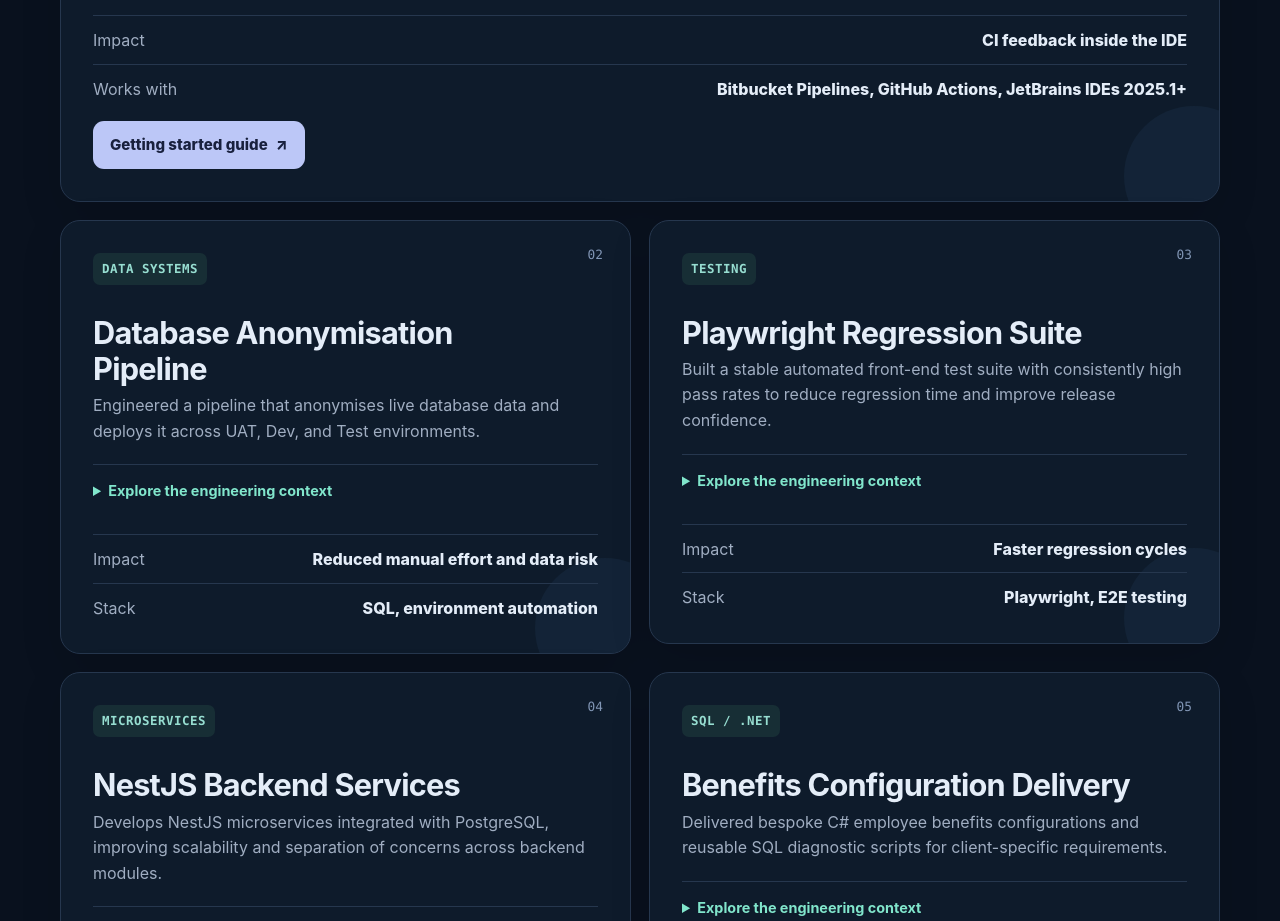
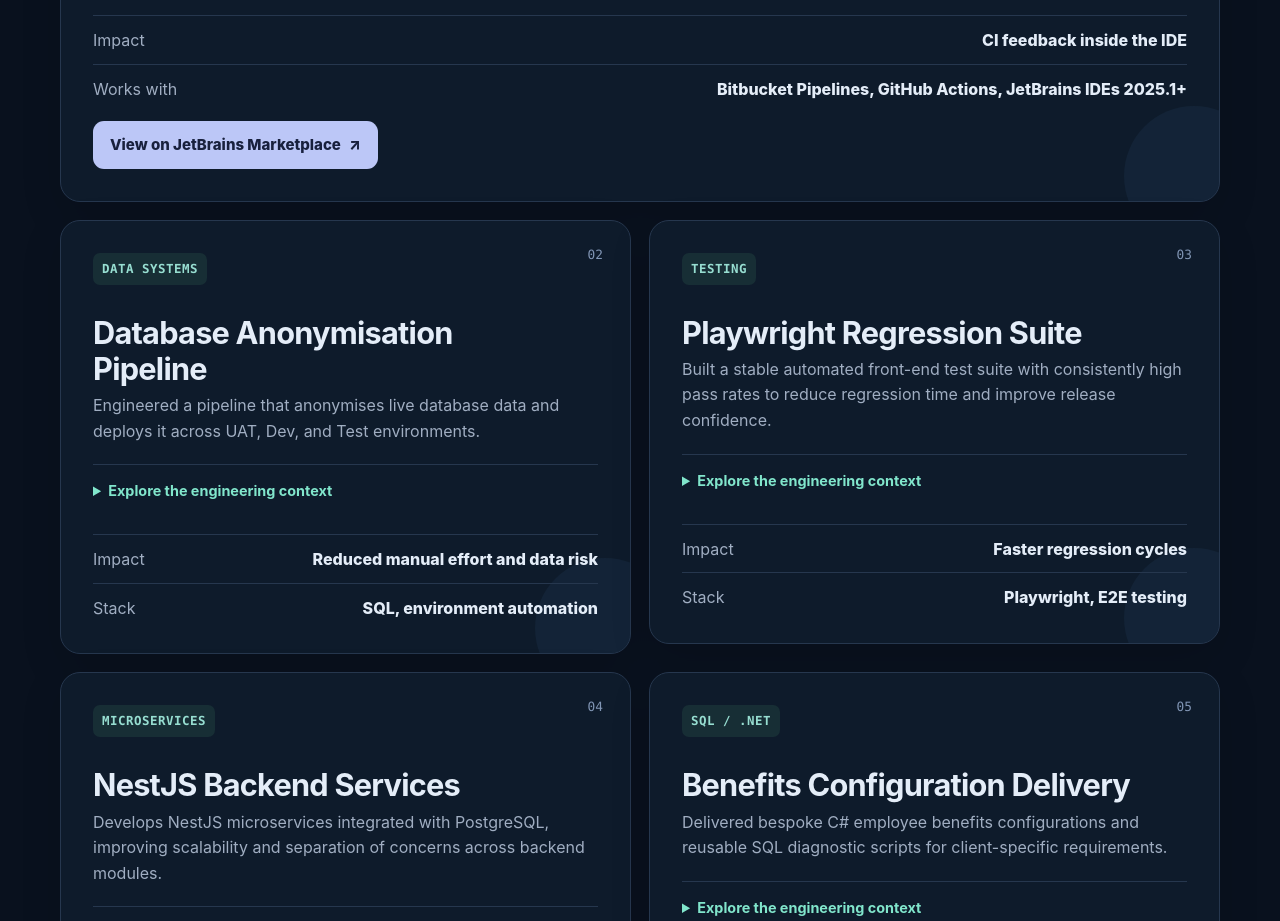
Before and after one commit to Powerer99/website, a plain HTML site: page index.html in a window 1280 px wide. Shown: the part 6881-7802 px from the top of the page. Drawn offline with Linux system fonts and the light colour scheme.

Commit message:
Link BranchFuse card to its JetBrains Marketplace page
Co-Authored-By: Claude Opus 5.5 <noreply@anthropic.com>
Claude-Session: https://claude.ai/code/session_01CH1nbXW57MnYYhTKZCqxkC

```diff
--- a/index.html
+++ b/index.html
@@ -368,7 +368,7 @@
                 <dd>Bitbucket Pipelines, GitHub Actions, JetBrains IDEs 2025.1+</dd>
               </div>
             </dl>
-            <a class="button project-button" href="https://powerer99.github.io/branchfuse-legal/getting-started" target="_blank" rel="noreferrer">Getting started guide <span aria-hidden="true">↗</span></a>
+            <a class="button project-button" href="https://plugins.jetbrains.com/plugin/35854-branchfuse" target="_blank" rel="noreferrer">View on JetBrains Marketplace <span aria-hidden="true">↗</span></a>
           </article>
           <article class="project-card reveal" data-accent="data">
             <span class="project-index">02</span>
```
